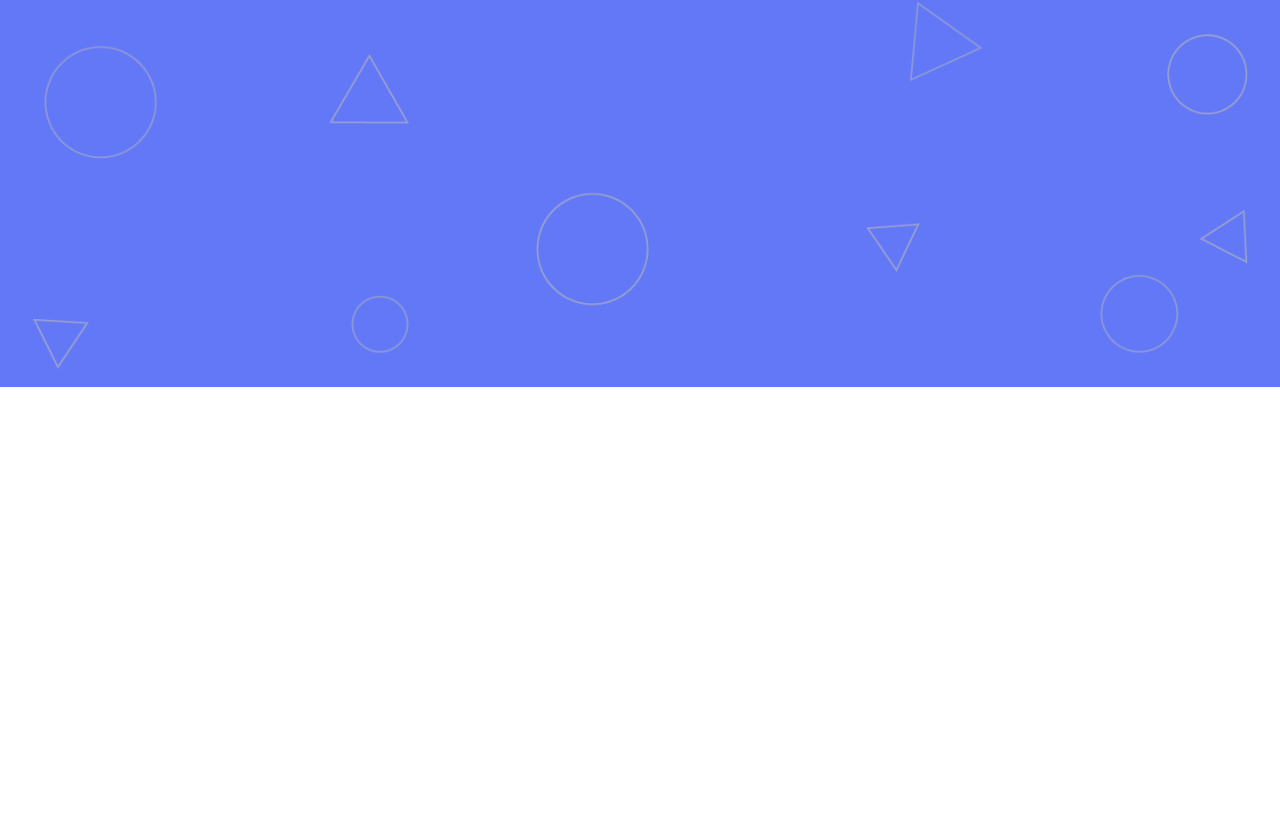
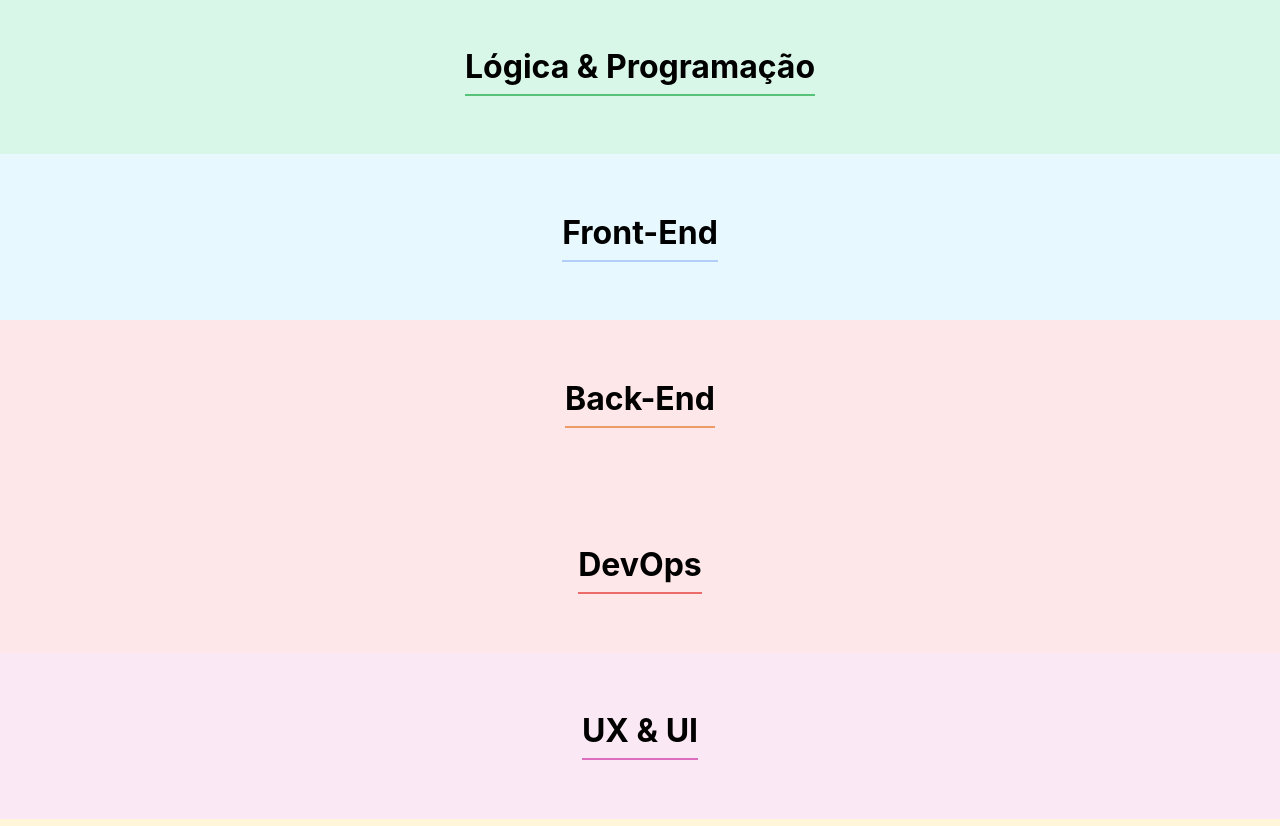
Before and after one commit to Lancelotti-beta/react-organo, a React (Create React App) app: page / in a window 1280 px wide. Shown: the part 1654-2480 px from the top of the page. Before the commit the page ends 2041 px from the top, so only its background shows below. Built offline with nearby package versions, Linux system fonts and the light colour scheme.

Commit message:
Criando <section /> para renderizar os Cards
criando um componente para renderizar as sessões que conterão os card's,
<Time />, e o componente <Card /> que vai receber os valores do
<Formulario />

```diff
--- a/src/App.js
+++ b/src/App.js
@@ -2,19 +2,52 @@ import { useState } from "react";
 import Banner from "./componente/Banner";
 import BotaoCriar from "./componente/BotaoCriar"
 import Formulario from "./componente/Formulario";
+import Time from "./componente/Time";
 import Rodape from "./componente/Rodape";
 
 function App() {
 
   const [colaborador, setColaborador] = useState([]);
   const adicionaColaborador = (novoColaborador) => {
-	console.log(novoColaborador);
   	setColaborador([...colaborador, novoColaborador]);
 	console.log(colaborador);
   };
 
   const [mostrar, setMostrar] = useState(true);
   const ocultarEmostrar = () => setMostrar(!mostrar);
+
+  const times = [
+	{
+	  titulo: 'Lógica & Programação',
+	  corPrimaria: 'D9F7E9',
+	  corSecundaria: '57C278',
+	},
+	{
+	  titulo: 'Front-End',
+	  corPrimaria: 'E8F8FF',
+	  corSecundaria: 'B2CFFA',
+	},
+	{
+	  titulo: 'Back-End',
+	  corPrimaria: 'FDE7E8',
+	  corSecundaria: 'ED9B69',
+	},
+        {
+	  titulo: 'DevOps',
+	  corPrimaria: 'FDE7E8',
+	  corSecundaria: 'ED6B69',
+	},
+	{
+	  titulo: 'UX & UI',
+	  corPrimaria: 'FAE9F5',
+	  corSecundaria: 'DB6EBF',
+	},
+	{
+	  titulo: 'Mobile',
+	  corPrimaria: 'FFF5D9',
+	  corSecundaria: 'FFBA05',
+	}
+  ];
 
   return (
     <div className="App">
@@ -34,6 +67,15 @@ function App() {
 	  	  />
 	        </BotaoCriar>
 	    </section>
+	    {times.map(({titulo, corPrimaria, corSecundaria}) => {
+	    		return <Time
+		    	          key={titulo}
+	      			  time={titulo}
+		    		  corFundo={corPrimaria}
+		    		  textoCor={corSecundaria}
+	    		       />
+			})
+	    }
 	</main>
 	<Rodape />
     </div>
--- /dev/null
+++ b/src/componente/Card/index.css
@@ -0,0 +1 @@
+.card {}
--- /dev/null
+++ b/src/componente/Card/index.js
@@ -0,0 +1,9 @@
+import "./index.css";
+
+const Card = (props) => {
+	return (
+	    <div></div>
+	);
+}
+
+export default Card;
--- /dev/null
+++ b/src/componente/Time/index.css
@@ -0,0 +1,11 @@
+.time {
+  padding: 32px;
+  text-align: center;
+}
+
+.time h2 {
+  display: inline-block;
+  border-bottom: 2px solid;
+  font-size: 32px;
+  padding-bottom: 8px;
+}
--- /dev/null
+++ b/src/componente/Time/index.js
@@ -0,0 +1,20 @@
+import "./index.css";
+import Card from "../Card";
+
+const Time = ({time, corFundo, textoCor}) => {
+	return (
+	    <section
+	      className="time"
+	      style={{ background: `#${corFundo}`}}
+	    >
+		<h2
+		  style={{ borderColor: `#${textoCor}`}}
+		>
+		  {time}
+		</h2>
+		<Card />
+	    </section>
+	);
+}
+
+export default Time;
```
